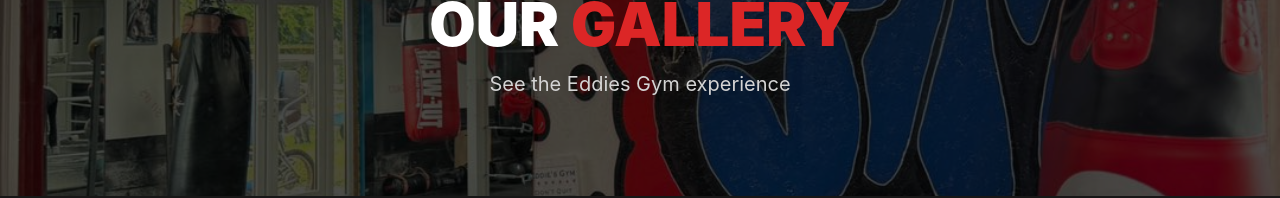
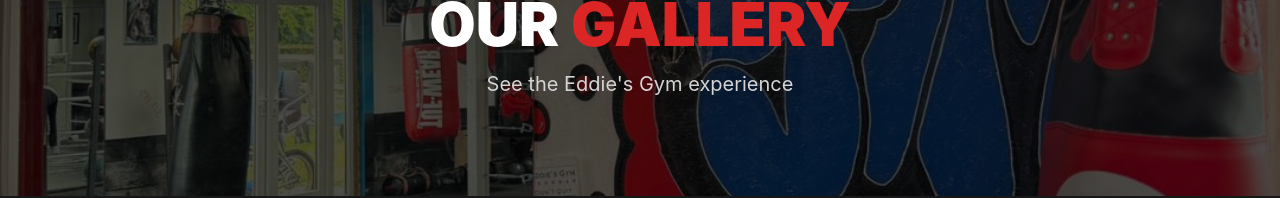
Before and after one commit to Halfpro6119/Eddies-Gym, a React (Vite) app: page /gallery in a window 1280 px wide. Shown: the part 185-383 px from the top of the page. Built offline with nearby package versions, Linux system fonts and the light colour scheme.

Commit message:
Updated Gallery.tsx

```diff
--- a/src/pages/Gallery.tsx
+++ b/src/pages/Gallery.tsx
@@ -61,7 +61,7 @@
           <h1 className="text-5xl md:text-6xl font-black uppercase mb-4">
             Our <span className="text-red-600">Gallery</span>
           </h1>
-          <p className="text-xl text-neutral-300">See the Eddies Gym experience</p>
+          <p className="text-xl text-neutral-300">See the Eddie's Gym experience</p>
         </div>
       </section>
 
```
